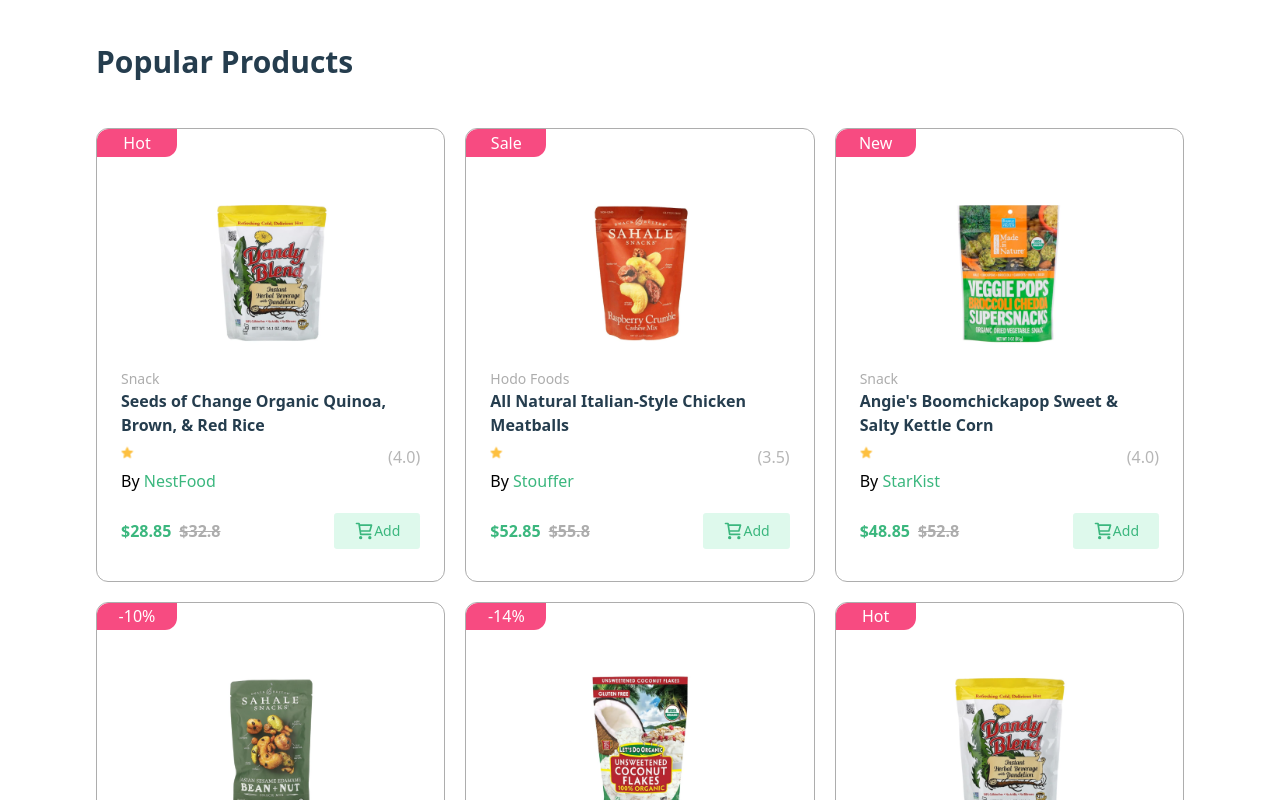
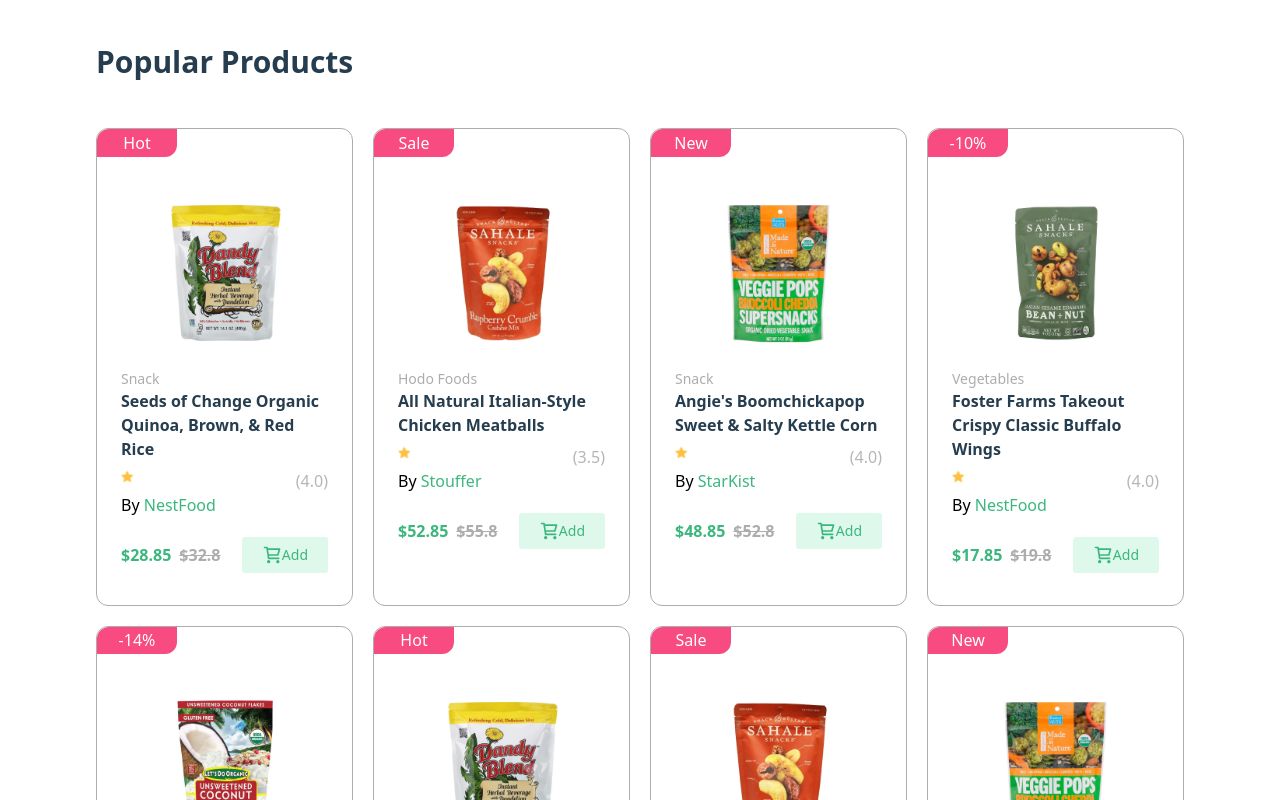
Before and after one commit to vicktor349/nestmart, a Next.js app: page / in a window 1280 px wide. Shown: the part 1320-2120 px from the top of the page. Built offline with nearby package versions, Linux system fonts and the light colour scheme.

Commit message:
fixed responsivity relative to margin on popular product component

```diff
--- a/components/PopularProducts.js
+++ b/components/PopularProducts.js
@@ -9,7 +9,7 @@ const PopularProducts = () =>
     return (
         <div className='mt-6'>
             <h2 className='text-3xl font-semibold text-primaryText py-12'>Popular Products</h2>
-            <div className='grid grid-cols-100 gap-5 select-none'>
+            <div className='grid ssm:grid-cols-50 sm:grid-cols-100 gap-5 select-none'>
                 {
                     popularData.map((data, id) =>
                     {
--- a/tailwind.config.js
+++ b/tailwind.config.js
@@ -16,7 +16,8 @@ module.exports = {
       },
       gridTemplateColumns: {
         "200": "repeat(auto-fit, minmax(170px, 1fr))",
-        "100": "repeat(auto-fit, minmax(294px, 1fr))",
+        "100": "repeat(auto-fit, minmax(250px, 1fr))",
+        "50": "repeat(auto-fit, minmax(190px, 1fr))",
         "footer": "repeat(auto-fit, minmax(260px, 1fr))"
       }
     },
```
